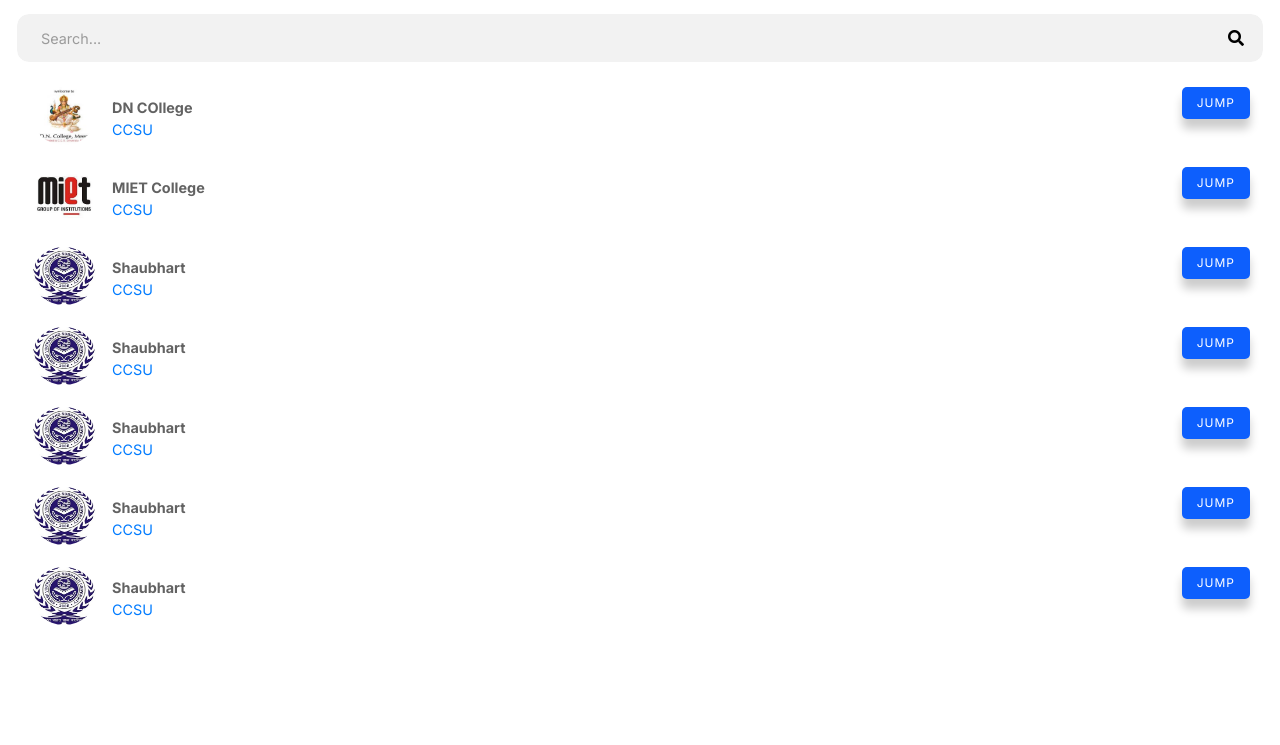
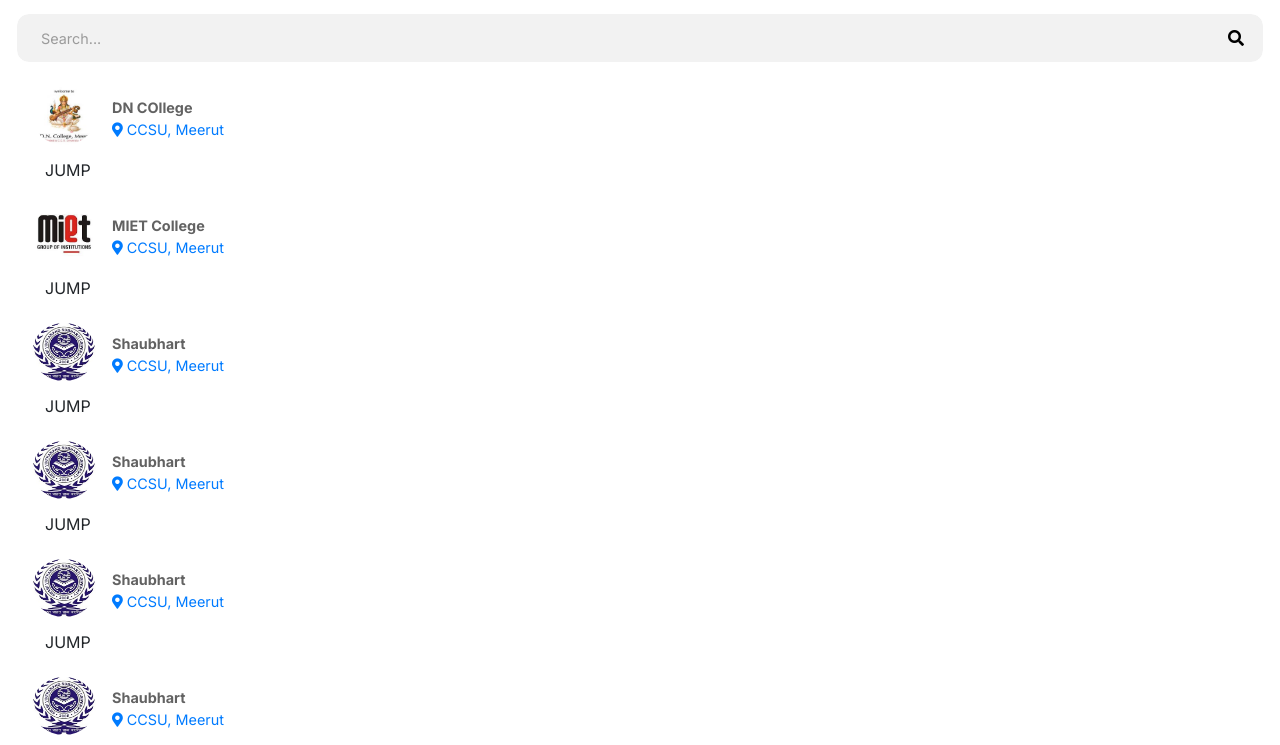
Before and after one commit to palmnut/clgvibe, a plain HTML site: page comments/jump.html in a window 1280 px wide. Shown: the part 55-800 px from the top of the page. Drawn offline with nearby package versions, Linux system fonts and the light colour scheme.

Commit message:
Add files via upload

```diff
--- a/comments/jump.html
+++ b/comments/jump.html
@@ -14,7 +14,7 @@
     <script src="https://cdnjs.cloudflare.com/ajax/libs/jquery/3.6.0/jquery.min.js"></script>
     <link rel="stylesheet" href="./css/find.css">
 
-<!-- OLD -->
+    <!-- OLD -->
     <!-- <meta charset="UTF-8">
     <meta http-equiv="X-UA-Compatible" content="IE=edge">
     <link rel="stylesheet" href="./css/jump.css">
@@ -25,30 +25,6 @@
     <link rel="icon" type="image/svg-xml" href="./assets/logo (1).png" /> -->
 
 </head>
-
-<Style>
-    .btn {
-        background-color: #0d5ffd !important;
-        border: 0;
-        border-radius: 5px;
-        box-shadow: 0 10px 10px rgba(0, 0, 0, 0.2);
-        color: #fff;
-        font-size: 12px;
-        padding: 7px 15px;
-        position: absolute;
-        /* bottom: 30px; */
-        right: 30px;
-        text-decoration: none;
-        letter-spacing: 1px;
-        transition: 0.8s;
-    }
-
-    .btn:hover {
-        background-color: #ffffffd2 !important;
-        color: #000000bd;
-        transition: 0.8s;
-    }
-</Style>
 
 <body>
 
@@ -153,7 +129,7 @@
                         </div>
 
                         <span class="messaging-member__name">DN COllege</span>
-                        <span class="messaging-member__message">CCSU</span>
+                        <span class="messaging-member__message"><i class="fas fa-map-marker-alt"></i> CCSU, Meerut</span>
                         <button class="btn">JUMP</button>
                     </div>
                 </li>
@@ -167,7 +143,7 @@
                         </div>
 
                         <span class="messaging-member__name">MIET College</span>
-                        <span class="messaging-member__message">CCSU</span>
+                        <span class="messaging-member__message"><i class="fas fa-map-marker-alt"></i> CCSU, Meerut</span>
                         <button class="btn">JUMP</button>
                     </div>
                 </li>
@@ -181,7 +157,7 @@
                         </div>
 
                         <span class="messaging-member__name">Shaubhart</span>
-                        <span class="messaging-member__message">CCSU</span>
+                        <span class="messaging-member__message"><i class="fas fa-map-marker-alt"></i> CCSU, Meerut</span>
                         <button class="btn">JUMP</button>
                     </div>
                 </li>
@@ -195,7 +171,7 @@
                         </div>
 
                         <span class="messaging-member__name">Shaubhart</span>
-                        <span class="messaging-member__message">CCSU</span>
+                        <span class="messaging-member__message"><i class="fas fa-map-marker-alt"></i> CCSU, Meerut</span>
                         <button class="btn">JUMP</button>
                     </div>
                 </li>
@@ -209,7 +185,7 @@
                         </div>
 
                         <span class="messaging-member__name">Shaubhart</span>
-                        <span class="messaging-member__message">CCSU</span>
+                        <span class="messaging-member__message"><i class="fas fa-map-marker-alt"></i> CCSU, Meerut</span>
                         <button class="btn">JUMP</button>
                     </div>
                 </li>
@@ -223,7 +199,7 @@
                         </div>
 
                         <span class="messaging-member__name">Shaubhart</span>
-                        <span class="messaging-member__message">CCSU</span>
+                        <span class="messaging-member__message"><i class="fas fa-map-marker-alt"></i> CCSU, Meerut</span>
                         <button class="btn">JUMP</button>
                     </div>
                 </li>
@@ -237,7 +213,7 @@
                         </div>
 
                         <span class="messaging-member__name">Shaubhart</span>
-                        <span class="messaging-member__message">CCSU</span>
+                        <span class="messaging-member__message"><i class="fas fa-map-marker-alt"></i> CCSU, Meerut</span>
                         <button class="btn">JUMP</button>
                     </div>
                 </li>
```
